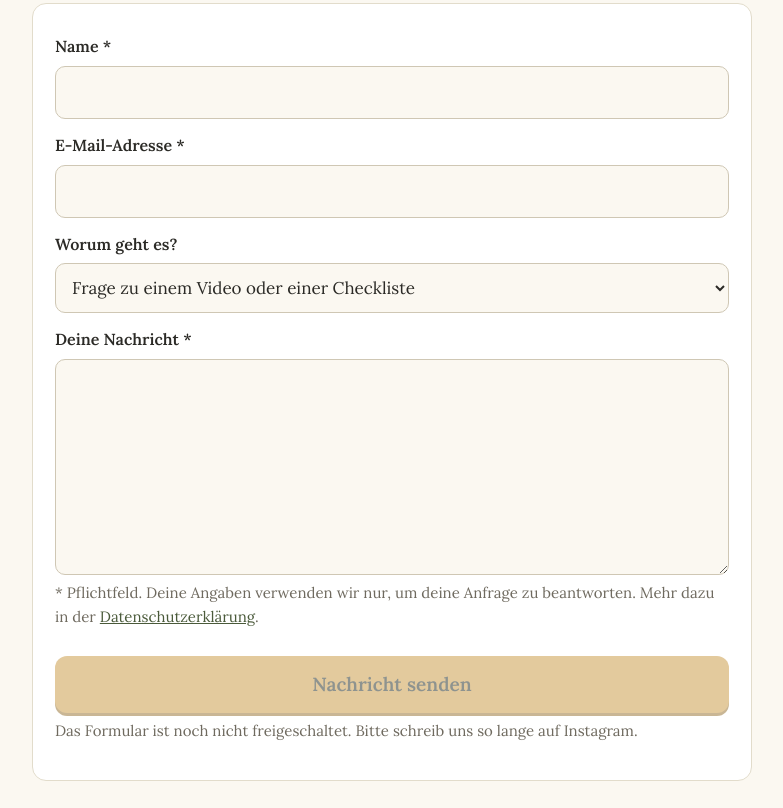
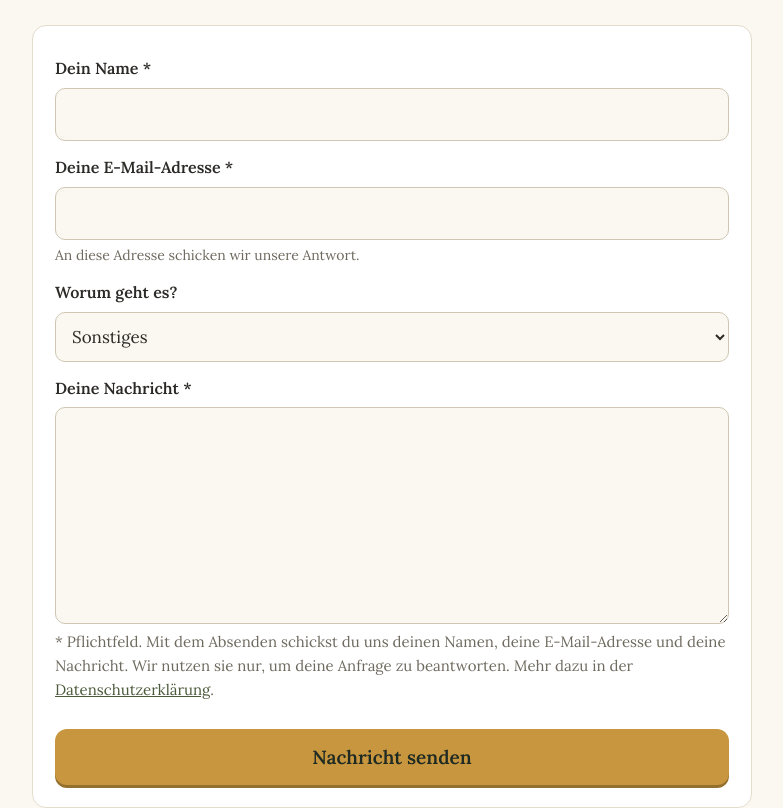
Before and after one commit to aimaddin/notfallnora, a plain HTML site: page kontakt.html in a window 1280 px wide. Shown: the part 280-1088 px from the top of the page, without its empty margins (248-1031 px from the left). Drawn offline with Linux system fonts and the light colour scheme.

Commit message:
Add files via upload

```diff
--- a/kontakt.html
+++ b/kontakt.html
@@ -31,33 +31,57 @@ l.querySelectorAll('.menue a').forEach(function(a){a.addEventListener('click',zu
   <p><a href="index.html">← Zurück zur Startseite</a></p>
   <h1>Kontakt</h1>
   <p>Schön, dass du dich meldest. Schreib uns einfach über das Formular – wir lesen jede Nachricht und antworten so bald wie möglich per E-Mail.</p>
-  <!-- Formular über Web3Forms: access_key = öffentlicher Formular-Schlüssel (kein Passwort). Er bestimmt, an welche E-Mail-Adresse die Anfragen gehen. -->
-  <form class="formular" action="https://api.web3forms.com/submit" method="POST">
-    <input type="hidden" name="access_key" value="WEB3FORMS-SCHLUESSEL-HIER-EINSETZEN">
-    <input type="hidden" name="subject" value="Neue Kontaktanfrage über die Website Notfall-Nora">
-    <input type="hidden" name="from_name" value="Website Notfall-Nora">
-    <input type="hidden" name="redirect" value="https://aimaddin.github.io/notfallnora/danke.html">
-    <input type="checkbox" name="botcheck" class="versteckt" tabindex="-1" autocomplete="off" aria-hidden="true">
-    <label for="name">Name *</label>
-    <input id="name" name="name" type="text" required autocomplete="name" maxlength="100">
-    <label for="email">E-Mail-Adresse *</label>
-    <input id="email" name="email" type="email" required autocomplete="email" maxlength="150">
+  <section id="formular" class="kontakt-bereich">
+    <p id="formular-meldung" class="formular-meldung" role="alert" tabindex="-1" hidden></p>
+    <form class="formular" method="post" action="https://notfallnora-kontakt.mitgliederbereich.workers.dev/kontakt" accept-charset="utf-8">
+      <label for="name">Dein Name *</label>
+      <input id="name" type="text" name="name" required maxlength="100" autocomplete="name">
+      <label for="email">Deine E-Mail-Adresse *</label>
+      <input id="email" type="email" name="email" required maxlength="200" autocomplete="email" inputmode="email">
+      <span class="klein">An diese Adresse schicken wir unsere Antwort.</span>
       <label for="thema">Worum geht es?</label>
       <select id="thema" name="thema">
         <option>Frage zu einem Video oder einer Checkliste</option>
-      <option>Frage zu einem Produkt oder einer Bestellung</option>
-      <option>Kooperation oder Presse</option>
-      <option>Sonstiges</option>
+        <option>Frage zu einem Buch oder Kurs</option>
+        <option>Bestellung oder Zugang</option>
+        <option>Zusammenarbeit</option>
+        <option selected>Sonstiges</option>
       </select>
       <label for="nachricht">Deine Nachricht *</label>
-    <textarea id="nachricht" name="message" rows="7" required maxlength="5000"></textarea>
-    <p class="hinweis">* Pflichtfeld. Deine Angaben verwenden wir nur, um deine Anfrage zu beantworten. Mehr dazu in der <a href="datenschutz.html#kontaktformular">Datenschutzerklärung</a>.</p>
+      <textarea id="nachricht" name="nachricht" required minlength="10" maxlength="5000" rows="7"></textarea>
+      <div class="falle" aria-hidden="true"><label>Bitte leer lassen<input type="text" name="website" tabindex="-1" autocomplete="off"></label></div>
+      <input type="hidden" name="t" value="">
+      <p class="hinweis">* Pflichtfeld. Mit dem Absenden schickst du uns deinen Namen, deine E-Mail-Adresse und deine Nachricht. Wir nutzen sie nur, um deine Anfrage zu beantworten. Mehr dazu in der <a href="datenschutz.html#kontaktformular">Datenschutzerklärung</a>.</p>
       <button class="knopf" type="submit">Nachricht senden</button>
-    <p class="hinweis formular-aus" hidden>Das Formular ist noch nicht freigeschaltet. Bitte schreib uns so lange auf Instagram.</p>
     </form>
+  </section>
   <script>
-  (function(){var f=document.querySelector('.formular');var k=f.querySelector('[name=access_key]').value;
-  if(k.indexOf('HIER-EINSETZEN')>-1){f.querySelector('button').disabled=true;f.querySelector('.formular-aus').hidden=false;}})();
+  (function () {
+    var form = document.querySelector(".formular");
+    if (!form) return;
+    var meldung = document.getElementById("formular-meldung");
+    var knopf = form.querySelector("button[type=submit]");
+    var texte = {
+      eingabe: "Bitte fülle Name, E-Mail-Adresse und Nachricht aus (mindestens 10 Zeichen).",
+      lang: "Deine Nachricht ist zu lang. Bitte kürze sie auf höchstens 5.000 Zeichen.",
+      zuviele: "Du hast uns heute schon mehrere Nachrichten geschickt. Bitte versuch es morgen wieder oder schreib uns auf Instagram.",
+      versand: "Deine Nachricht konnte gerade nicht verschickt werden. Bitte versuch es später noch einmal oder schreib uns auf Instagram."
+    };
+    function zeige(code) { meldung.textContent = texte[code] || texte.versand; meldung.hidden = false; meldung.focus(); }
+    form.elements.t.value = Date.now();
+    var fehler = new URLSearchParams(location.search).get("fehler");
+    if (fehler) zeige(fehler);
+    form.addEventListener("submit", function (e) {
+      if (!window.fetch || !window.FormData) return;
+      e.preventDefault();
+      meldung.hidden = true; knopf.disabled = true; knopf.textContent = "Wird gesendet …";
+      fetch(form.action, { method: "POST", body: new FormData(form), headers: { Accept: "application/json" } })
+        .then(function (r) { return r.json(); })
+        .then(function (j) { if (j.ok) { location.href = "danke.html"; return; } zeige(j.fehler); })
+        .catch(function () { zeige("versand"); })
+        .then(function () { knopf.disabled = false; knopf.textContent = "Nachricht senden"; });
+    });
+  })();
   </script>
   <h2>Lieber per Nachricht?</h2>
   <p>Du erreichst uns auch auf Instagram unter <a href="https://www.instagram.com/notfallnora/" rel="noopener">@notfallnora</a>.</p>
--- a/stil.css
+++ b/stil.css
@@ -147,3 +147,6 @@ section[id]{scroll-margin-top:76px}
 .formular .knopf:disabled{opacity:.5;cursor:not-allowed}
 .versteckt{display:none !important}
 .danke{min-height:50vh}
+.falle{position:absolute;left:-9999px;width:1px;height:1px;overflow:hidden}
+.formular .klein{font-size:14px;color:var(--grau);margin-top:-2px}
+.formular-meldung{background:#FBEBDD;border:1px solid #E2B48A;color:#6b3b12;border-radius:10px;padding:12px 14px;font-size:16px}
```
Also changed, not shown: datenschutz.html (+1 -4 lines). Lines whose indentation alone changed are shown as unchanged.
